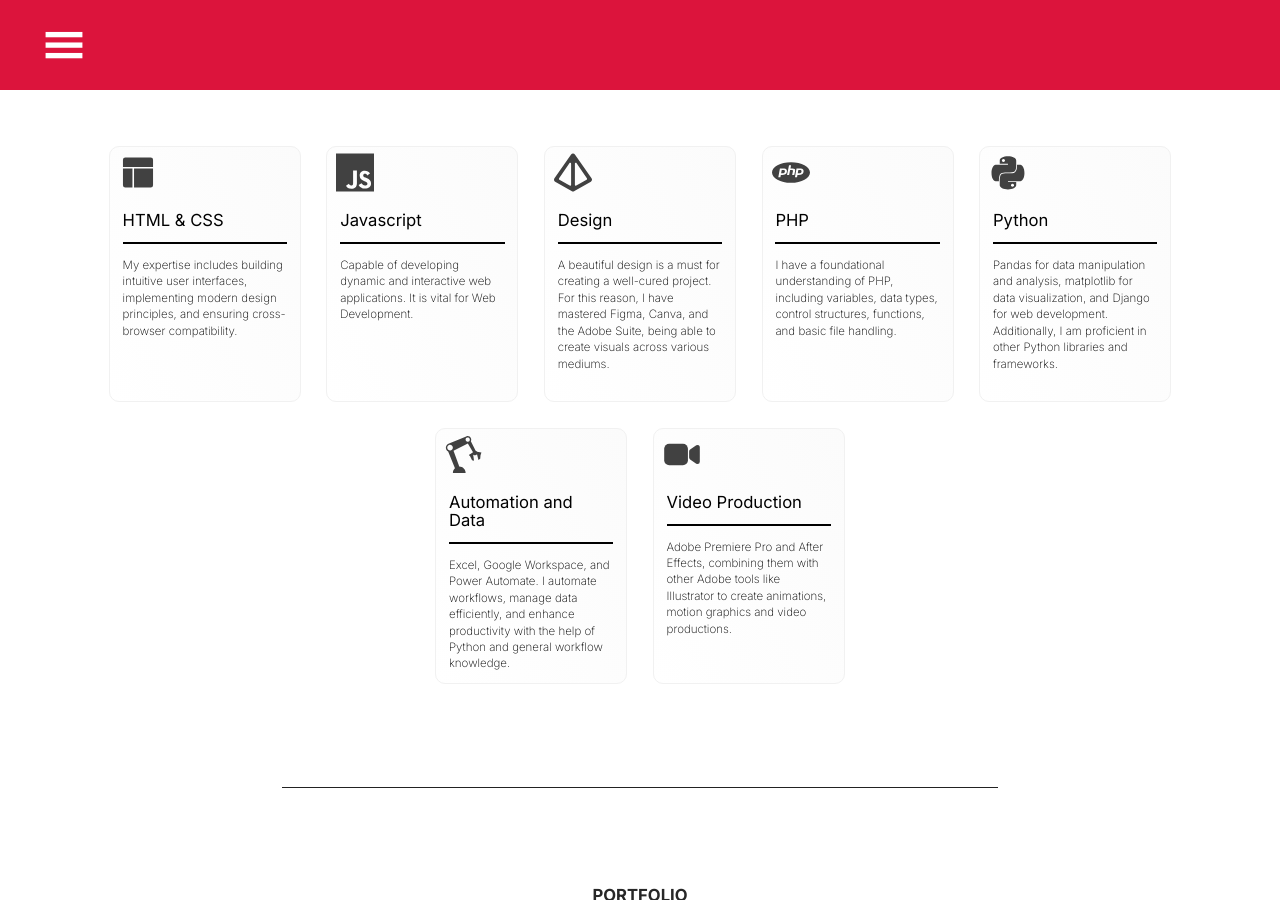
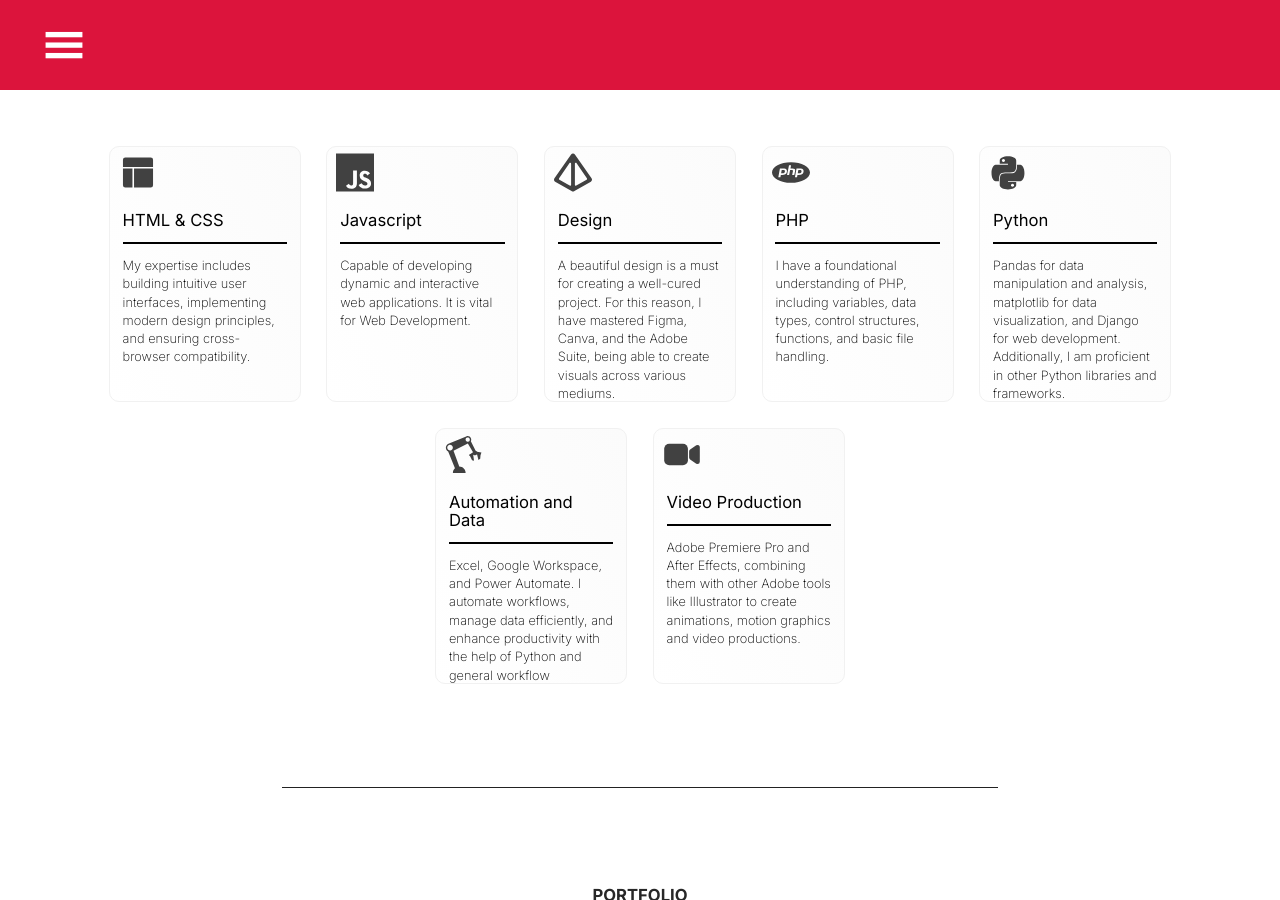
Before and after one commit to lyszt/lyszt.github.io, a Jekyll site: the page built from index.html, in a window 1280 px wide and 900 px high, scrolled down 991 px. Built offline with Jekyll 4.4.1, drawn with Linux system fonts in a browser that asks for light colours.

Commit message:
Responsivity font-size testing

```diff
--- a/css/default.css
+++ b/css/default.css
@@ -599,7 +599,7 @@ div.hamburger.active img {
 }
 .skill-item > p {
   color: black;
-  font-size: 0.9vw;
+  font-size: 1vw;
   margin: 1vw;
 }
 
```
